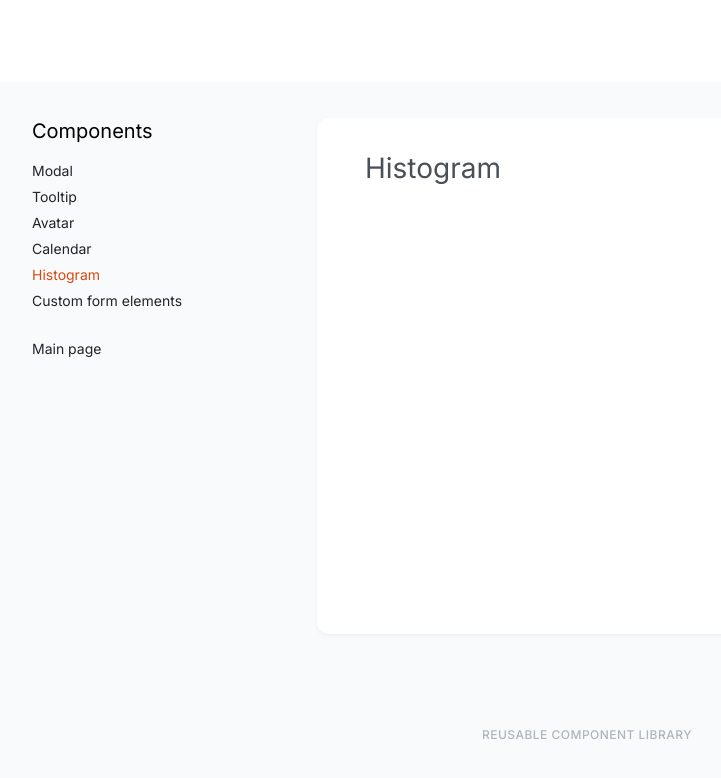
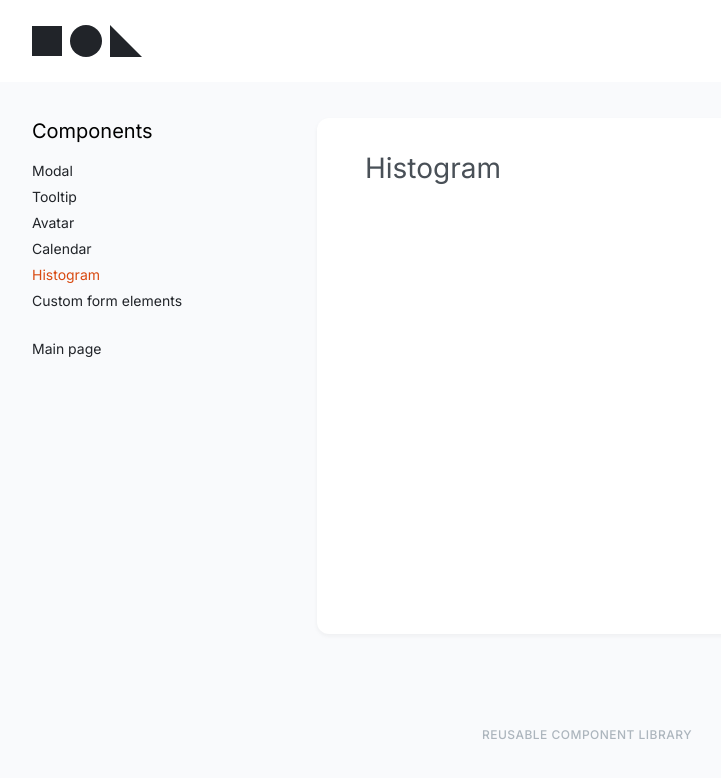
Before and after one commit to js-tasks-ru/htmlcss-20220210_schyotkina-anna, a website: page pages/template.html in a window 1280 px wide. Shown: the whole page, without its empty margins (53-774 px from the left). Drawn offline with Linux system fonts and the light colour scheme.

Commit message:
лого

```diff
--- a/assets/css/main.css
+++ b/assets/css/main.css
@@ -7,6 +7,7 @@
 @import '../../components/card/card.css';
 @import '../../components/component-view/component-view.css';
 @import '../../components/menu/menu.css';
+@import '../../components/logo/logo.css';
 
 :root {
     --white: #ffffff;
--- a/components/header/header.css
+++ b/components/header/header.css
@@ -1,7 +1,6 @@
 .header {
     font-family: Inter;
     border-bottom: 1px solid var(--main-border);
-    padding: 6rem 0 0 0;
 }
 
 .header__title {
@@ -16,12 +15,11 @@
 @media screen and (max-width: 767px) {
     .header {
         font-size: 1.75rem;
-        padding-bottom: 4.3125rem;
+        padding: 1.0625rem 0 4.3125rem 0;
     }
 
     .header_secondary {
-        padding: 0;
-        height: 64px;
+        padding: 1.0625rem 0 1.0625rem 0;
         background-color: var(--main-bg-color);
     }
 
@@ -29,18 +27,18 @@
         font-weight: normal;
         line-height: 1.357;
         color: var(--text-details);
+        margin-top: 3rem;
     }
 }
 
 @media screen and (min-width: 768px) {
     .header {
         font-size: 3.125rem;
-        padding-bottom: 4.8125rem;
+        padding: 1.5625rem 0 4.8125rem 0;
     }
 
     .header_secondary {
-        padding: 0;
-        height: 82px;
+        padding: 1.5625rem 0 1.5625rem 0;
         background-color: var(--alternate-bg);
     }
 
@@ -48,5 +46,6 @@
         font-weight: 500;
         line-height: 1.28;
         color: var(--text-main);
+        margin-top: 2.5rem;
     }
 }
--- /dev/null
+++ b/components/logo/logo.css
@@ -0,0 +1,22 @@
+.logo {
+    display: flex;
+    height: 100%;
+    align-items: center;
+}
+
+.logo__image {
+    width: 110px;
+    height: 32px;
+}
+
+@media screen and (max-width: 767px) {
+    .logo {
+        justify-content: center;
+    }
+}
+
+@media screen and (min-width: 768px) {
+    .logo {
+        justify-content: flex-start;
+    }
+}
--- a/pages/template.html
+++ b/pages/template.html
@@ -11,6 +11,9 @@
         <div class="page page_secondary">
             <header class="header header_secondary">
                 <div class="container">
+                    <div class="logo">
+                        <img class="logo__image" src="../assets/images/logo.svg">
+                    </div>
                 </div>
             </header>
             <main class="component-view">
```
Also changed, not shown: index.html (+6 -1 lines), assets/images/logo.svg (added).
